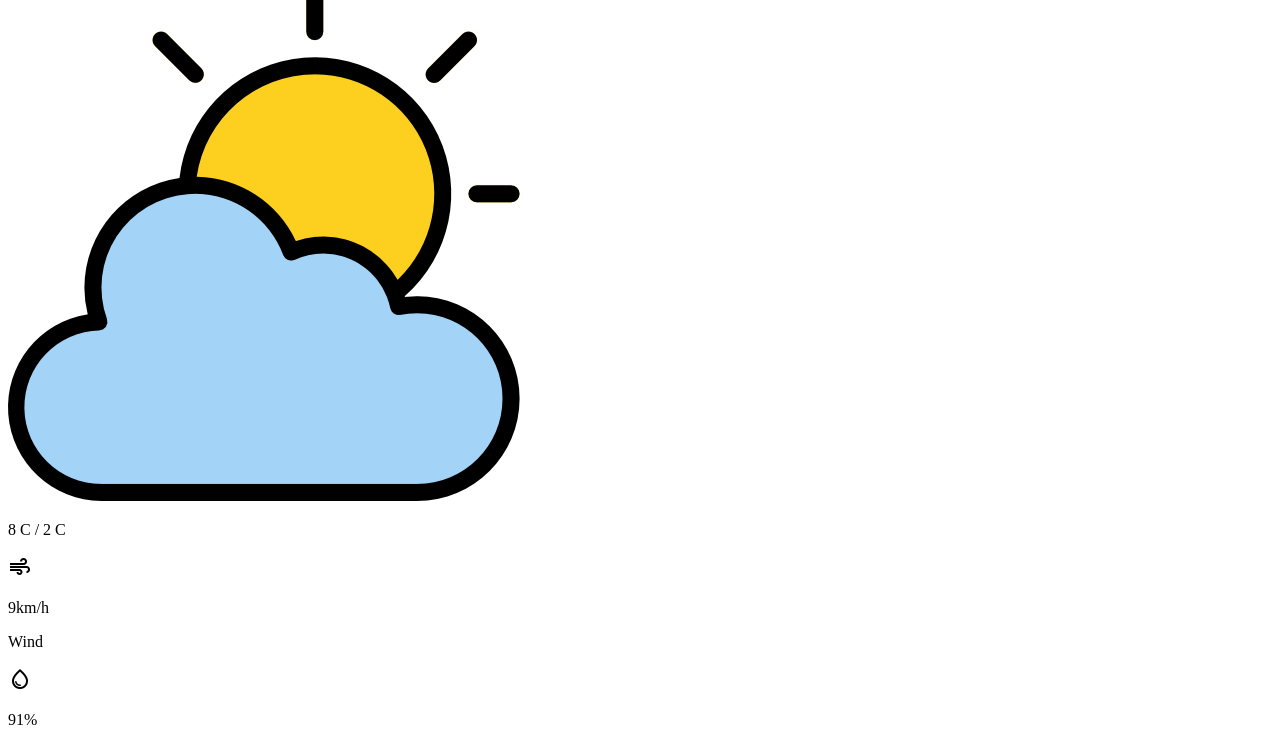
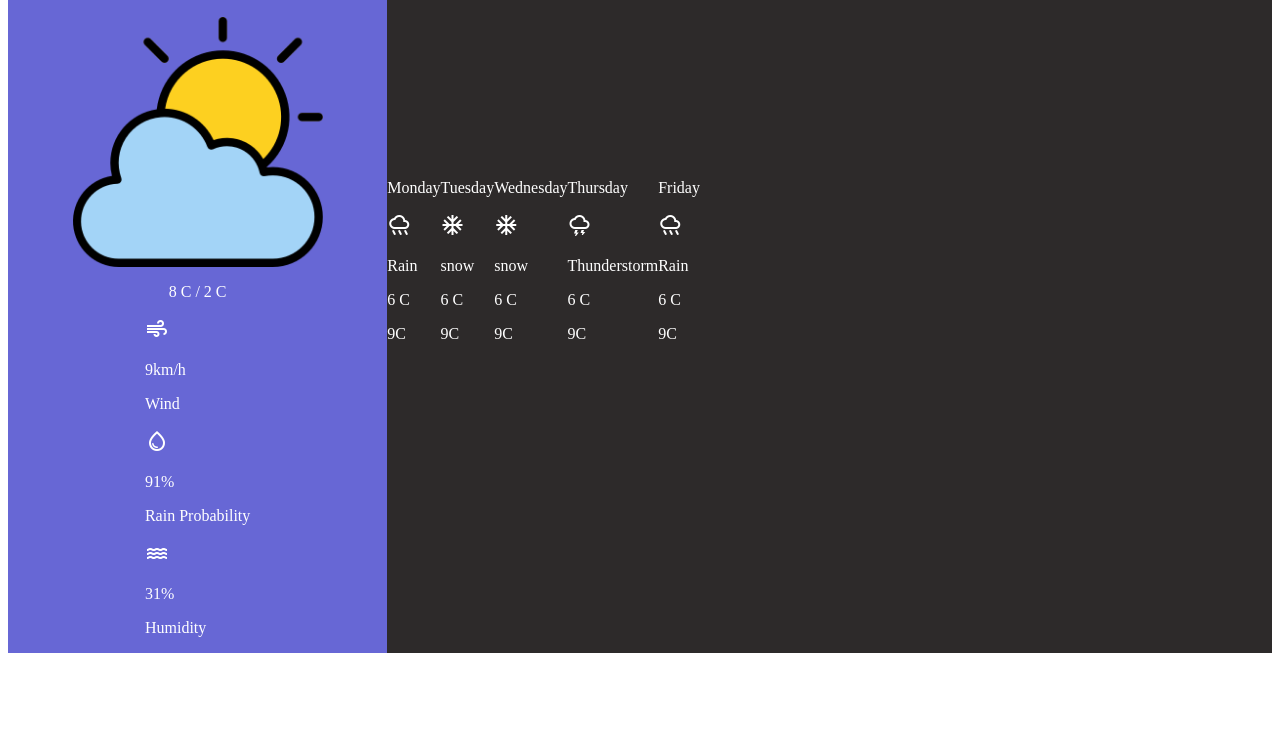
Before and after one commit to booker3005/weatherApp, a plain HTML site: page index.html in a window 1280 px wide. Shown: the part 138-871 px from the top of the page. After the commit the page ends 800 px from the top, so only its background shows below. Drawn offline with nearby package versions, Linux system fonts and the light colour scheme.

Commit message:
Add styles

```diff
--- a/index.html
+++ b/index.html
@@ -4,6 +4,7 @@
     <meta charset="UTF-8">
     <meta name="viewport" content="width=device-width, initial-scale=1.0">
     <link rel="stylesheet" href="https://fonts.googleapis.com/css2?family=Material+Symbols+Outlined:opsz,wght,FILL,GRAD@20..48,100..700,0..1,-50..200" />
+    <link rel="stylesheet" href="styles.css">
     <title>Document</title>
 </head>
 <body>
@@ -16,21 +17,21 @@
             <p>8 C / 2 C</p>
             <div id="current_info">
                 <div class="info">
-                    <div><span class="material-symbols-outlined">air</span></div>
-                    <p>9km/h</p>
-                    <p>Wind</p>
+                    <div class ="text-centre"><span class="material-symbols-outlined">air</span></div>
+                    <p class ="text-centre">9km/h</p>
+                    <p class ="text-centre">Wind</p>
                 </div>
 
                 <div class="info">
-                    <div><span class="material-symbols-outlined">water_drop</span></div>
-                    <p>91%</p>
-                    <p>Rain Probability</p>
+                    <div class ="text-centre"><span class="material-symbols-outlined">water_drop</span></div>
+                    <p class ="text-centre">91%</p>
+                    <p class ="text-centre">Rain Probability</p>
                 </div>
 
                 <div class="info">
-                    <div><span class="material-symbols-outlined">water</span></div>
-                    <p>31%</p>
-                    <p>Humidity</p>
+                    <div class ="text-centre"><span class="material-symbols-outlined">water</span></div>
+                    <p class ="text-centre">31%</p>
+                    <p class ="text-centre">Humidity</p>
                 </div>
             </div>
         </div>
@@ -38,38 +39,38 @@
         <div id="forecast">
             <div class="forecast">
                 <p class="day">Monday</p>
-                <div><span class="material-symbols-outlined">rainy</span></div>
-                <p>Rain</p>
-                <p>6 C</p>
-                <p>9C</p>
+                <div class ="text-centre"><span class="material-symbols-outlined">rainy</span></div>
+                <p class ="text-centre">Rain</p>
+                <p class ="text-centre">6 C</p>
+                <p class ="text-centre">9C</p>
             </div>
             <div class="forecast">
                 <p class="day">Tuesday</p>
-                <div><span class="material-symbols-outlined">ac_unit</span></div>
-                <p>Rain</p>
-                <p>6 C</p>
-                <p>9C</p>
+                <div class ="text-centre"><span class="material-symbols-outlined">ac_unit</span></div>
+                <p class ="text-centre">snow</p>
+                <p class ="text-centre">6 C</p>
+                <p class ="text-centre">9C</p>
             </div>
             <div class="forecast">
                 <p class="day">Wednesday</p>
-                <div><span class="material-symbols-outlined">ac_unit</span></div>
-                <p>Rain</p>
-                <p>6 C</p>
-                <p>9C</p>
+                <div class ="text-centre"><span class="material-symbols-outlined">ac_unit</span></div>
+                <p class ="text-centre">snow</p>
+                <p class ="text-centre">6 C</p>
+                <p class ="text-centre">9C</p>
             </div>
             <div class="forecast">
                 <p class="day">Thursday</p>
-                <div><span class="material-symbols-outlined">thunderstorm</span></div>
-                <p>Rain</p>
-                <p>6 C</p>
-                <p>9C</p>
+                <div class ="text-centre"><span class="material-symbols-outlined">thunderstorm</span></div>
+                <p class ="text-centre">Thunderstorm</p>
+                <p class ="text-centre">6 C</p>
+                <p class ="text-centre">9C</p>
             </div>
             <div class="forecast">
                 <p class="day">Friday</p>
-                <div><span class="material-symbols-outlined">rainy</span></div>
-                <p>Rain</p>
-                <p>6 C</p>
-                <p>9C</p>
+                <div class ="text-centre"><span class="material-symbols-outlined">rainy</span></div>
+                <p class ="text-centre">Rain</p>
+                <p class ="text-centre">6 C</p>
+                <p class ="text-centre">9C</p>
             </div>
 
         </div>
--- /dev/null
+++ b/styles.css
@@ -0,0 +1,39 @@
+/* spaces special margins */
+.text-centre{
+    text-align: centre;
+}
+
+#main-container{
+    width: 100%;
+    display: flex;
+    flex-direction: row;
+    align-items: center;
+    background-color: rgb(45, 42, 42);
+    color: white;
+}
+#current-weather{
+    flex: 0.3;
+    display: flex;
+    flex-direction: column;
+    align-items: center;
+    background-color: rgb(103, 103, 213);
+}
+img{
+    width: 250px;
+    height: 250px;
+}
+#current-info{
+    width: 100%;
+    display: flex;
+    flex-direction: row;
+    align-items: center;
+    justify-content: space-around;
+}
+#forecast{
+    flex: 0.7;
+    display: flex;
+    flex-direction: row;
+    align-items: center;
+
+
+}
```
